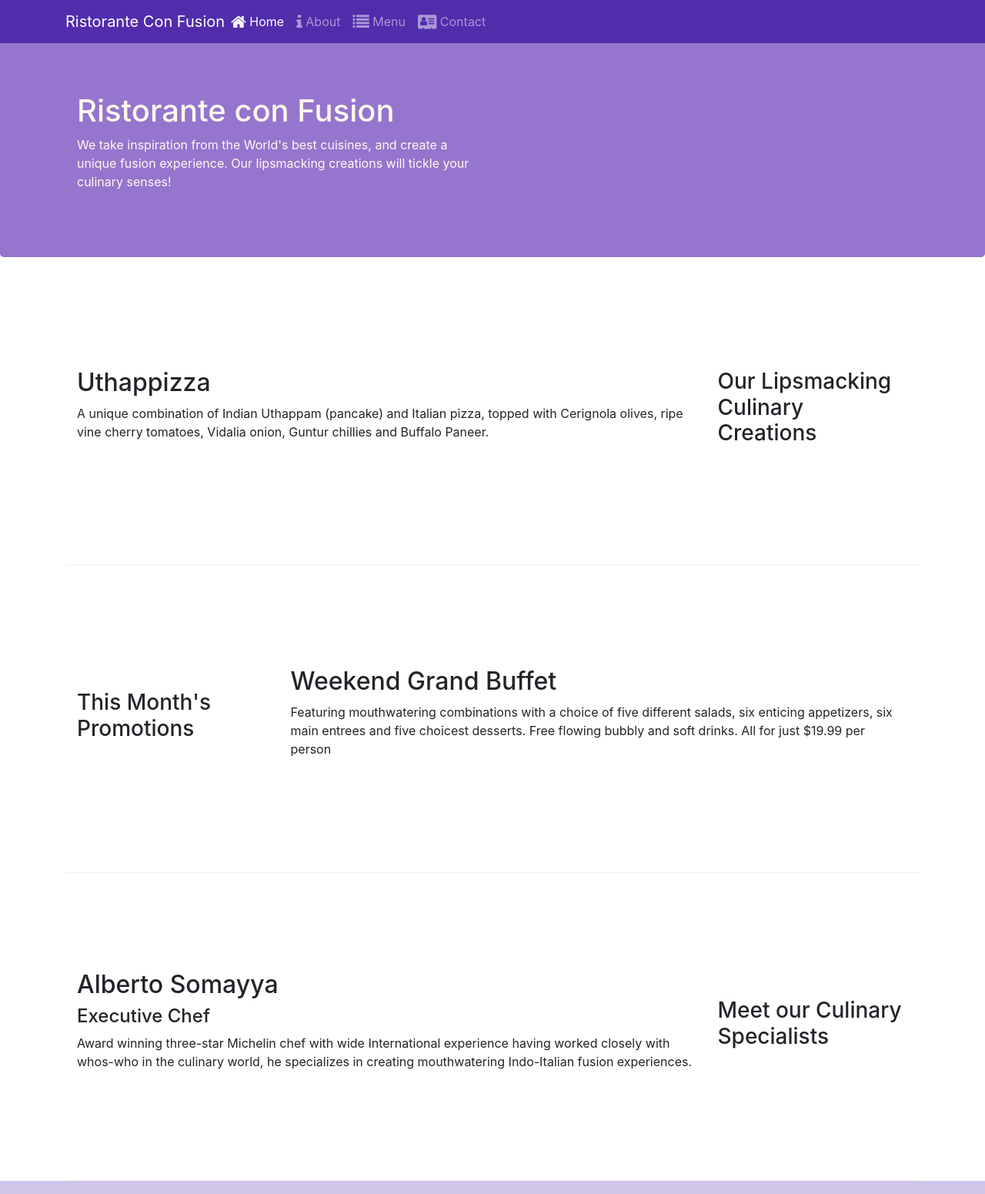
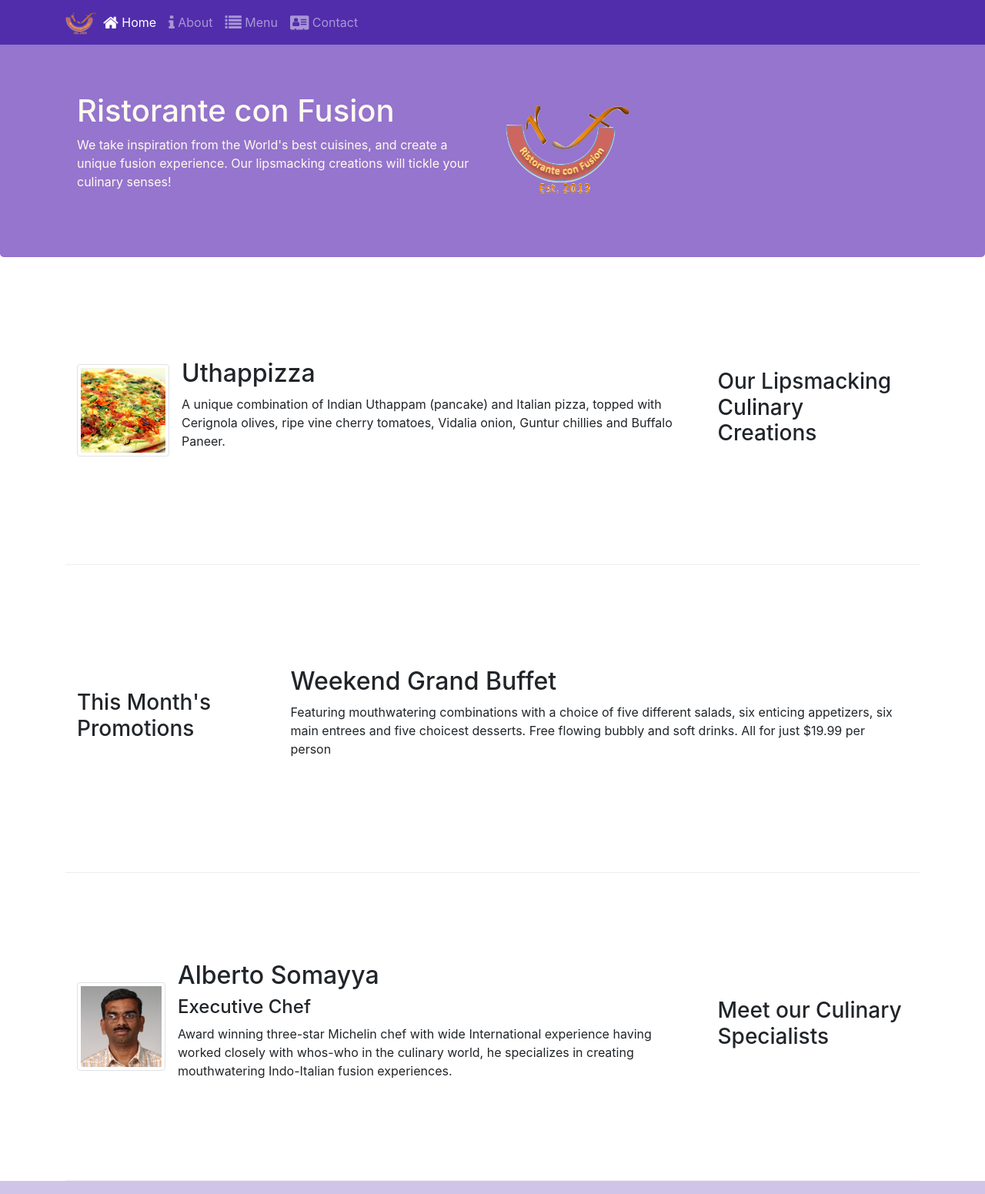
Before and after one commit to Markoae/Front-End-Web-UI-Frameworks-and-Tools-Bootstrap-4, a website: page index.html in a window 1280 px wide. Shown: the top 1551 px of the page at 77% size. Drawn offline with nearby package versions, Linux system fonts and the light colour scheme.

Commit message:
Images and Media

```diff
--- a/index.html
+++ b/index.html
@@ -22,7 +22,7 @@
             <button class="navbar-toggler" type="button" data-toggle="collapse" data-target="#Navbar">
                 <span class="navbar-toggler-icon"></span>
             </button>
-            <a class="navbar-brand mr-auto" href="#">Ristorante Con Fusion</a>
+            <a class="navbar-brand mr-auto" href="#"><img src="img/logo.png" height="30" width="41"></a>
             <div class="collapse navbar-collapse" id="Navbar">
                     <ul class="navbar-nav mr-auto">
                         <li class="nav-item active"><a class="nav-link" href="#"><span class="fa fa-home fa-lg"></span> Home</a></li>
@@ -39,8 +39,9 @@
                     <h1>Ristorante con Fusion</h1>
                     <p>We take inspiration from the World's best cuisines, and create a unique fusion experience. Our lipsmacking creations will tickle your culinary senses!</p>
                 </div>
-                <div>
-                </div class="col-12 col-sm">
+                <div class="col-12 col-sm align-self-center">
+                    <img src="img/logo.png" class="img-fluid">
+                </div>
             </div>
         </div>
     </header>
@@ -51,8 +52,14 @@
                 <h3>Our Lipsmacking Culinary Creations</h3>
             </div>
             <div class="col col-sm order-sm-first col-md">
-                <h2>Uthappizza</h2>
-                <p>A unique combination of Indian Uthappam (pancake) and Italian pizza, topped with Cerignola olives, ripe vine cherry tomatoes, Vidalia onion, Guntur chillies and Buffalo Paneer.</p>
+                <div class="media">
+                    <img class="d-flex mr-3 img-thumbnail align-self-center"
+                        src="img/uthappizza.png" alt="uthappiza">
+                     <div class="media-body"   >
+                        <h2 class="mt-0">Uthappizza</h2>
+                        <p class="d-none d-sm-block">A unique combination of Indian Uthappam (pancake) and Italian pizza, topped with Cerignola olives, ripe vine cherry tomatoes, Vidalia onion, Guntur chillies and Buffalo Paneer.</p>
+                     </div>
+                </div>
             </div>
         </div>
 
@@ -72,9 +79,15 @@
                 <h3>Meet our Culinary Specialists</h3>
             </div>
             <div class="col col-sm order-sm-first col-md">
-                <h2>Alberto Somayya</h2>
-                <h4>Executive Chef</h4>
-                <p>Award winning three-star Michelin chef with wide International experience having worked closely with whos-who in the culinary world, he specializes in creating mouthwatering Indo-Italian fusion experiences. </p>
+                <div class="media">
+                    <img class="d-flex mr-3 img-thumbnail align-self-center"
+                    src="img/alberto.png" alt="alberto">
+                <div class="media-body">
+                    <h2 class="mt-0">Alberto Somayya</h2>
+                    <h4>Executive Chef</h4>
+                    <p class="d-none d-sm-block">Award winning three-star Michelin chef with wide International experience having worked closely with whos-who in the culinary world, he specializes in creating mouthwatering Indo-Italian fusion experiences. </p>
+                </div>
+                </div>
             </div>
         </div>
     </div>
```
Also changed, not shown: aboutus.html (+3 -2 lines), contactus.html (+3 -2 lines), img/alberto.png (added), img/buffet.png (added), img/logo.png (added), img/uthappizza.png (added), 1 other file.
